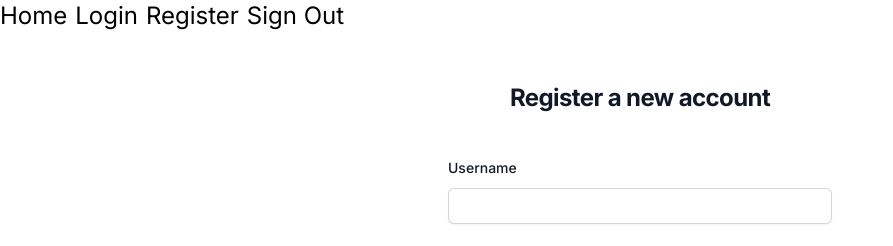
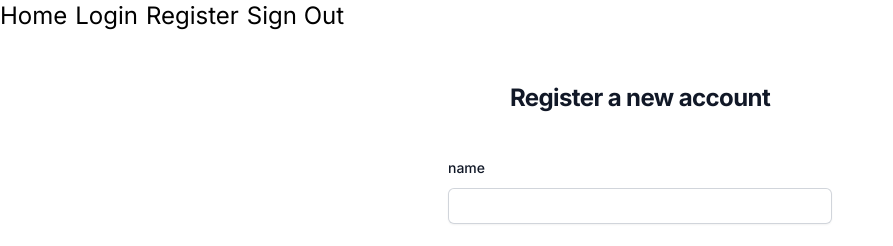
Before and after one commit to rurigrass/next-auth, a Next.js app: page /register in a window 1280 px wide. Shown: the top 246 px of the page, without its empty margins (0-893 px from the left). Built offline with nearby package versions, Linux system fonts and the light colour scheme.

Commit message:
changed all usernames to name

```diff
--- a/app/(site)/login/page.tsx
+++ b/app/(site)/login/page.tsx
@@ -1,8 +1,8 @@
 "use client";
+import { useEffect, useState } from "react";
 import { signIn, useSession } from "next-auth/react";
+import { toast } from "react-hot-toast";
 import { useRouter } from "next/navigation";
-import { useEffect, useState } from "react";
-import { toast } from "react-hot-toast";
 
 type dataProps = {
   email: string;
--- a/app/(site)/register/page.tsx
+++ b/app/(site)/register/page.tsx
@@ -1,19 +1,17 @@
 "use client";
 import { useState } from "react";
 import axios from "axios";
-import { useRouter } from "next/navigation";
 import { toast } from "react-hot-toast";
 
 type dataProps = {
-  userName: string;
+  name: string;
   email: string;
   password: string;
 };
 
 const Register = () => {
-  const router = useRouter();
   const [data, setData] = useState<dataProps>({
-    userName: "",
+    name: "",
     email: "",
     password: "",
   });
@@ -38,20 +36,20 @@ const Register = () => {
           <form className="space-y-6" onSubmit={registerUser}>
             <div>
               <label
-                htmlFor="userName"
+                htmlFor="name"
                 className="block text-sm font-medium leading-6 text-gray-900"
               >
-                Username
+                name
               </label>
               <div className="mt-2">
                 <input
-                  id="userName"
-                  name="userName"
+                  id="name"
+                  name="name"
                   type="text"
                   required
-                  value={data.userName}
+                  value={data.name}
                   onChange={(e) =>
-                    setData({ ...data, userName: e.target.value })
+                    setData({ ...data, name: e.target.value })
                   }
                   className="block w-full rounded-md border-0 py-1.5 text-gray-900 shadow-sm ring-1 ring-inset ring-gray-300 placeholder:text-gray-400 focus:ring-2 focus:ring-inset focus:ring-indigo-600 sm:text-sm sm:leading-6"
                 />
--- a/app/api/auth/[...nextauth]/route.ts
+++ b/app/api/auth/[...nextauth]/route.ts
@@ -11,24 +11,28 @@ export const authOptions: AuthOptions = {
   adapter: PrismaAdapter(prisma),
   providers: [
     GithubProvider({
-      clientId: process.env.GITHUB_ID!,
-      clientSecret: process.env.GITHUB_SECRET!,
+      clientId: process.env.GITHUB_ID as string,
+      clientSecret: process.env.GITHUB_SECRET as string,
     }),
     GoogleProvider({
-      clientId: process.env.GOOGLE_ID!,
-      clientSecret: process.env.GOOGLE_SECRET!,
+      clientId: process.env.GOOGLE_ID as string,
+      clientSecret: process.env.GOOGLE_SECRET as string,
     }),
     CredentialsProvider({
       // The name to display on the sign in form (e.g. "Sign in with...")
       name: "credentials",
       // `credentials` is used to generate a form on the sign in page.
       // You can specify which fields should be submitted, by adding keys to the `credentials` object.
-      // e.g. domain, userName, password, 2FA token, etc.
+      // e.g. domain, name, password, 2FA token, etc.
       // You can pass any HTML attribute to the <input> tag through the object.
       credentials: {
         email: { label: "email", type: "text", placeholder: "name@email.com" },
         password: { label: "password", type: "password" },
-        username: { label: "Username", type: "text", placeholder: "John Smith" },
+        username: {
+          label: "Username",
+          type: "text",
+          placeholder: "John Smith",
+        },
       },
       async authorize(credentials) {
         //check if email and password are there:
@@ -61,9 +65,6 @@ export const authOptions: AuthOptions = {
       },
     }),
   ],
-  // callbacks: {
-  //     async session({session})
-  // },
   secret: process.env.NEXTAUTH_SECRET,
   session: {
     strategy: "jwt",
--- a/app/api/register/route.ts
+++ b/app/api/register/route.ts
@@ -2,18 +2,18 @@ import bcrypt from "bcrypt";
 import prisma from "../../libs/prismadb";
 import { NextResponse } from "next/server";
 
-export async function POST(request: any) {
+export async function POST(request: Request) {
   const body = await request.json();
-  const { userName, email, password } = body;
+  const { name, email, password } = body;
 
-  if (!userName || !email || !password) {
+  if (!name || !email || !password) {
     return new NextResponse("Missing Fields", { status: 400 });
   }
 
   const exist = await prisma.user.findUnique({
     where: {
       email,
-      // userName
+      // name
     },
   });
 
@@ -25,7 +25,7 @@ export async function POST(request: any) {
 
   const user = await prisma.user.create({
     data: {
-      userName,
+      name,
       email,
       hashedPassword,
     },
--- a/app/libs/prismadb.ts
+++ b/app/libs/prismadb.ts
@@ -1,15 +1,8 @@
 import { PrismaClient } from "@prisma/client";
 
 declare global {
-  var prisma: PrismaClient;
+  var prisma: PrismaClient | undefined;
 }
-
-// const client = globalThis.prisma || new PrismaClient();
-// if (process.env.NODE_ENV === "production") globalThis.prisma = client;
-
-// export default client;
-
-//NEW
 
 const client = globalThis.prisma || new PrismaClient();
 if (process.env.NODE_ENV === "production") globalThis.prisma = client;
```
Also changed, not shown: 2 other files (tests, documents, lock files or other folders).
